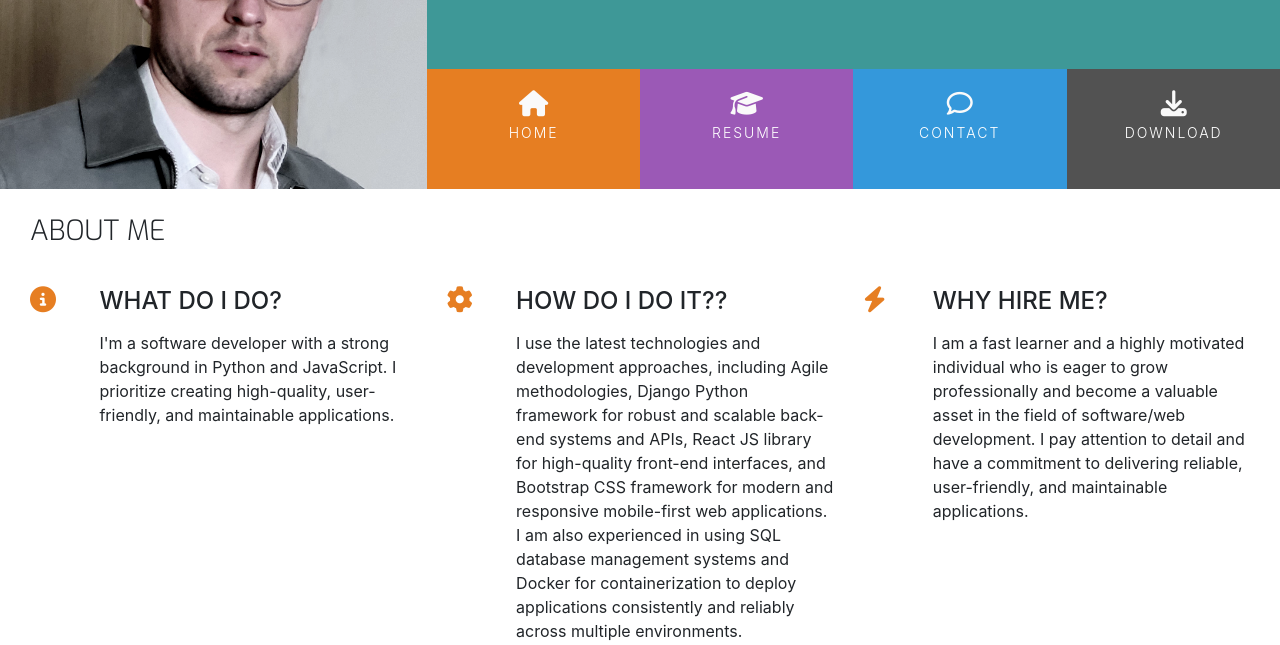
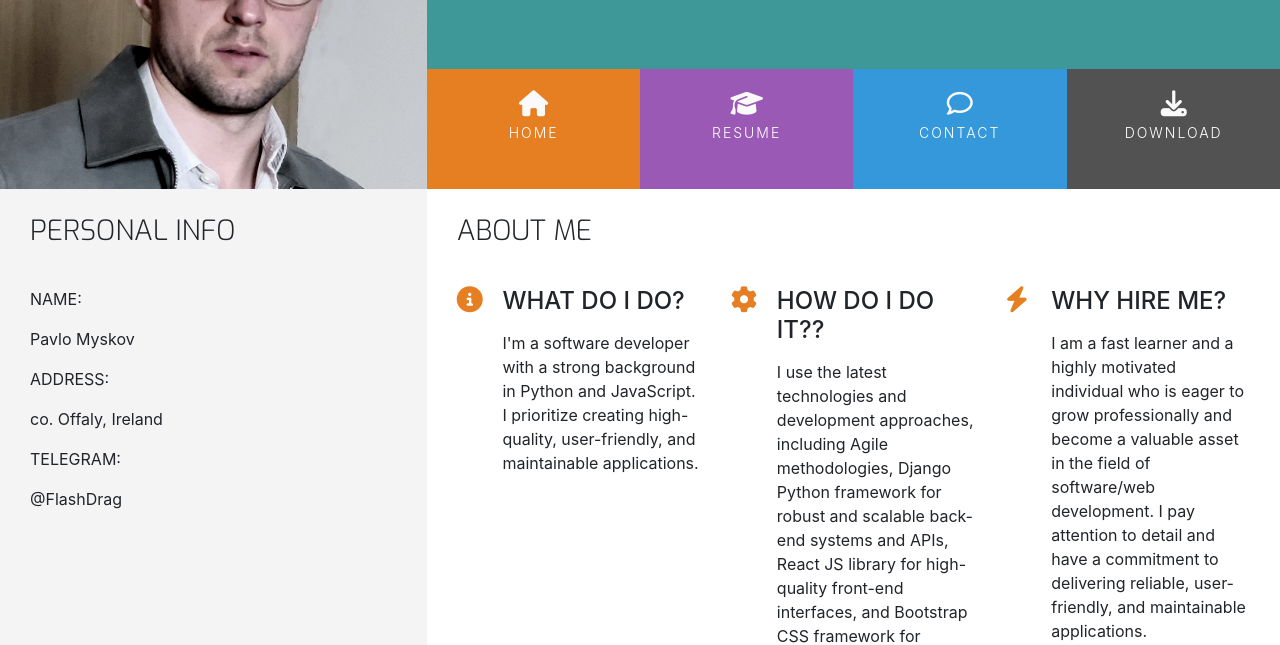
Before and after one commit to FlashDrag/resume-pavlo-myskov, a plain HTML site: page index.html in a window 1280 px wide. Shown: the part 180-825 px from the top of the page. Drawn offline with nearby package versions, Linux system fonts and the light colour scheme.

Commit message:
Add `personal info` section content

```diff
--- a/assets/css/style.css
+++ b/assets/css/style.css
@@ -9,6 +9,10 @@
 .bg-color-three-reasons {
     background-color: #fff;
 
+}
+
+.bg-color-personal-info {
+    background-color: #f4f4f4;
 }
 
 .ui-menu-color-home {
--- a/index.html
+++ b/index.html
@@ -90,7 +90,50 @@
     </header>
 
     <section class="container-fluid">
-      <div class="row row-table">
+      <div class="row">
+        <div class="col-md-4 bg-color-personal-info section-column">
+          <div class="row">
+            <div class="col-12">
+              <h3 class="section-heading uppercase">Personal info</h3>
+            </div>
+          </div>
+          <div class="pesonal-info-item">
+            <div class="key">
+              <p class="uppercase">
+                Name:
+              </p>
+            </div>
+            <div class="value">
+              <p>
+                Pavlo Myskov
+              </p>
+            </div>
+          </div>
+          <div class="pesonal-info-item">
+            <div class="key">
+              <p class="uppercase">
+                Address:
+              </p>
+            </div>
+            <div class="value">
+              <p>
+                co. Offaly, Ireland
+              </p>
+            </div>
+          </div>
+          <div class="pesonal-info-item">
+            <div class="key">
+              <p class="uppercase">
+                Telegram:
+              </p>
+            </div>
+            <div class="value">
+              <p>
+                @FlashDrag
+              </p>
+            </div>
+          </div>
+        </div>
         <div class="col-md-8 bg-color-three-reasons section-column">
           <div class="row">
             <div class="col">
@@ -218,6 +261,12 @@
                 <span class="sr-only">GitHub</span>
               </a>
             </li>
+            <li class="list-inline-item">
+              <a href="https://t.me/flashdrag" target="_blank">
+                <i class="fa fa-telegram" aria-hidden="true"></i>
+                <span class="sr-only">Telegram</span>
+              </a>
+            </li>
           </ul>
         </div>
       </div>
```
